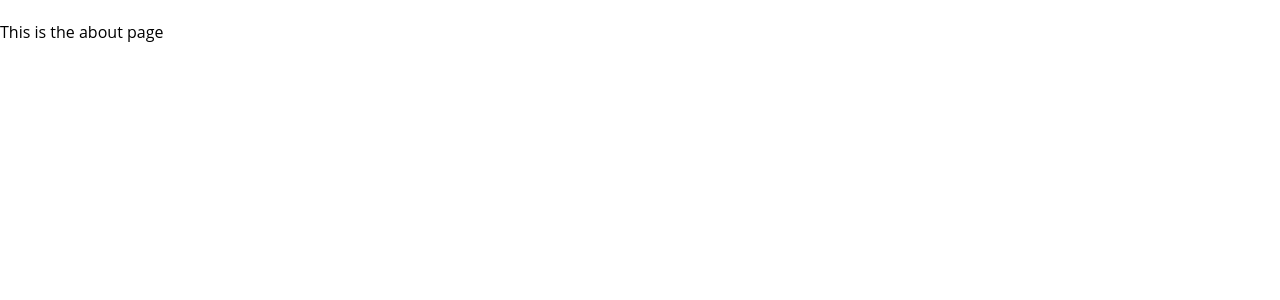
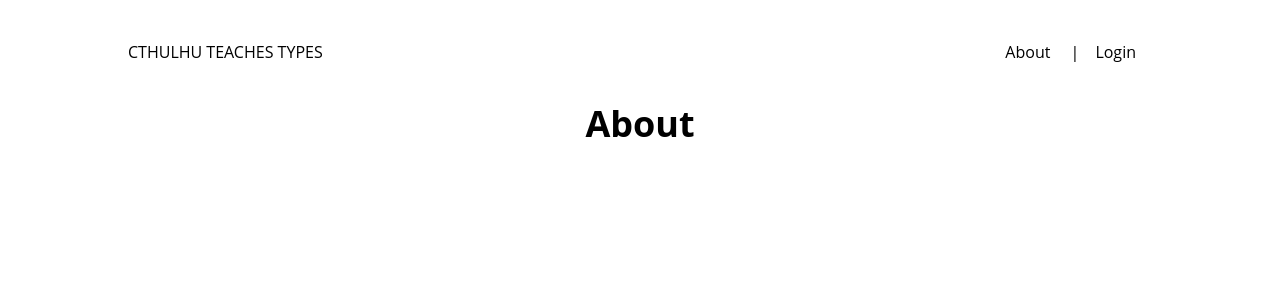
Before and after one commit to maxwellsquared/cthulhu-teaches-typing, a React (Create React App) app: page /about in a window 1280 px wide. Shown: the top 300 px of the page. Built offline with nearby package versions, Linux system fonts and the light colour scheme.

Commit message:
Login with Layout wrapper

```diff
--- a/src/components/LayoutWrapper.jsx
+++ b/src/components/LayoutWrapper.jsx
@@ -10,7 +10,6 @@ const LayoutWrapper = ({ children }) => {
       <div className="flex h-screen flex-col justify-between font-sans">
         <Nav />
         <main className="mb-auto">{children}</main>
-        {/* <Footer /> */}
       </div>
     </SectionContainer>
   );
--- a/src/routes/About.jsx
+++ b/src/routes/About.jsx
@@ -1,10 +1,12 @@
-import React from 'react';
+import LayoutWrapper from '../components/LayoutWrapper';
 
 function About() {
   return (
-    <div>
-      <h1 className="mt-5">This is the about page</h1>
-    </div>
+    <LayoutWrapper>
+      <div className="flex h-full flex-col items-center justify-center">
+        <h1 className="text-4xl font-bold">About</h1>
+      </div>
+    </LayoutWrapper>
   );
 }
 
--- a/src/routes/Login.jsx
+++ b/src/routes/Login.jsx
@@ -55,18 +55,11 @@ function Login() {
   if (loggedInUserRef.current && statusCode === 200) {
     const { name, email } = loggedInUserRef.current;
     return (
-      <Routes>
-        <Route
-          path={`/`}
-          element={
-            <LayoutWrapper>
-              <h1>Welcome {name}</h1>
-              <h2>Your email is {email}</h2>
-              <TypingField />
-            </LayoutWrapper>
-          }
-        />
-      </Routes>
+      <LayoutWrapper>
+        <h1>Welcome {name}</h1>
+        <h2>Your email is {email}</h2>
+        <TypingField />
+      </LayoutWrapper>
     );
   }
 
```
